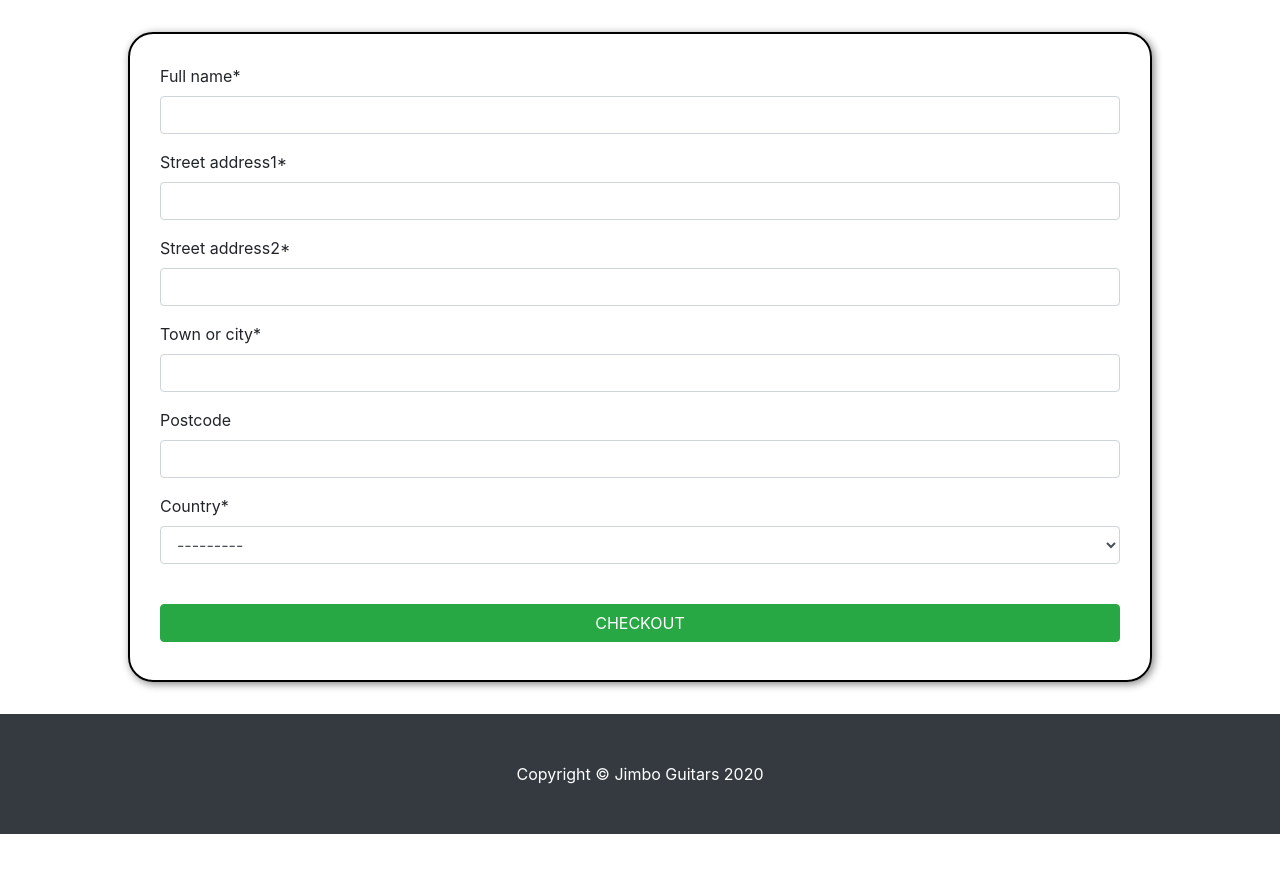
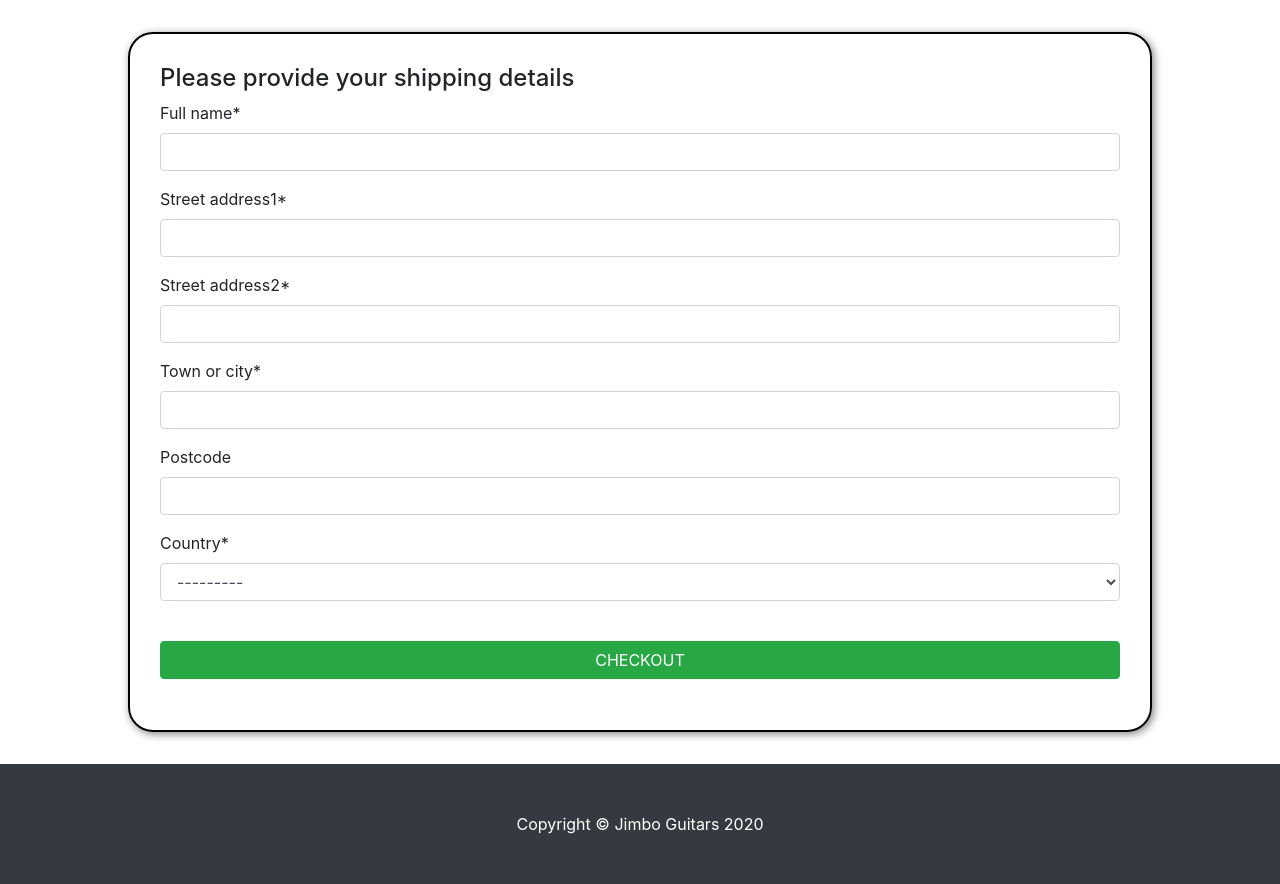
Before and after one commit to papadum-is-nice/TGC_Milestone_Project_4, a Django app: page /shipping_form/ in a window 1280 px wide. Shown: the part 56-940 px from the top of the page. Before the commit the page ends 890 px from the top, so only its background shows below. Run offline with Django 3.2, Linux system fonts and the light colour scheme; the visitor is signed in with stand-in values (Sample User, id 1); some libraries are stand-ins or nearby versions.

Commit message:
Provided shipping form heroku

```diff
--- a/static/style/styles.css
+++ b/static/style/styles.css
@@ -245,7 +245,7 @@ text-align: center;
 /*shipping form page*/
 .shipping_form {
 	width: 80%;
-	height: 650px;
+	height: 700px;
 	border: 2px solid black;
 	border-radius: 25px;
 	box-shadow: 2px 2px 8px grey;
--- a/templates/shipping_form.html
+++ b/templates/shipping_form.html
@@ -7,6 +7,7 @@
 <div class="shipping_form">
     <!--<h1>hi</h1>-->
     <form method='POST'>
+        <h4>Please provide your shipping details</h4>
         {% csrf_token %}
         {{ order_form|crispy}}
         <a href="{% url 'checkout' %}" id="checkout" class="btn btn-success mt-4">CHECKOUT</a>
```
